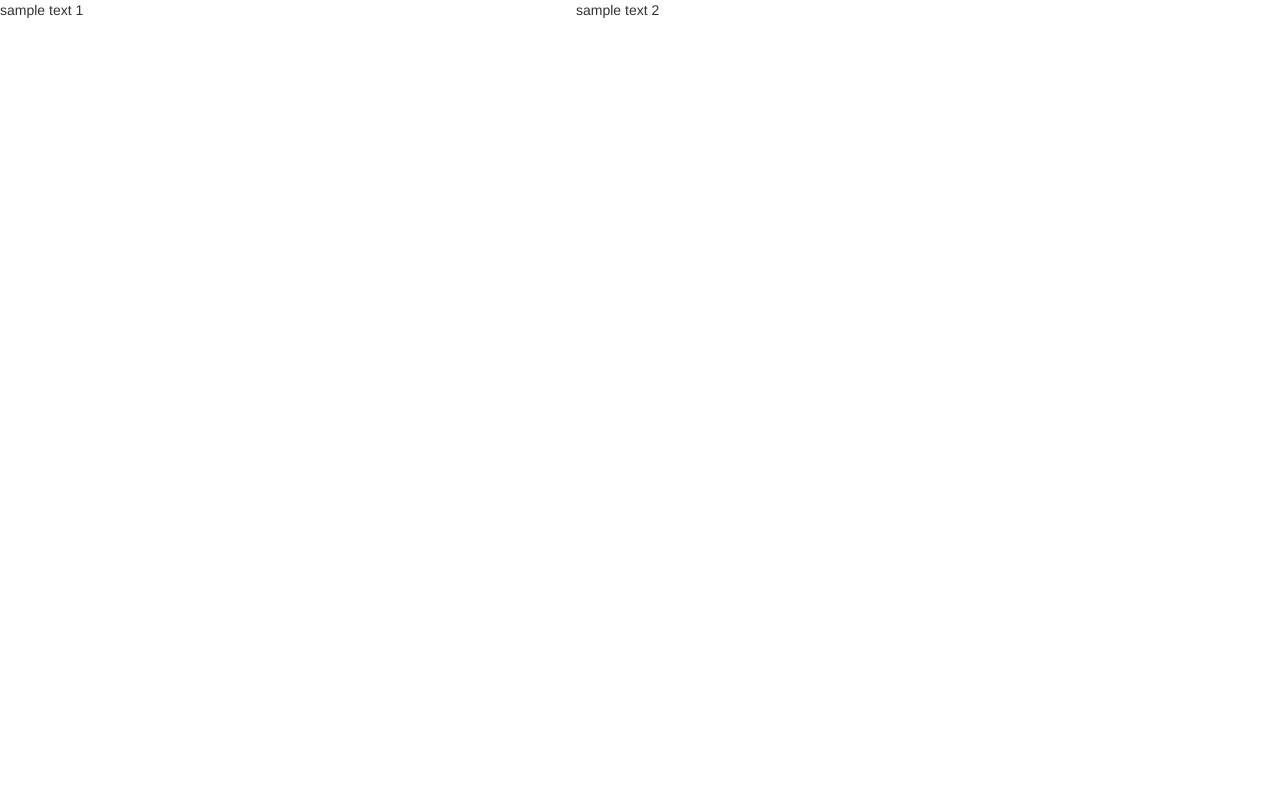
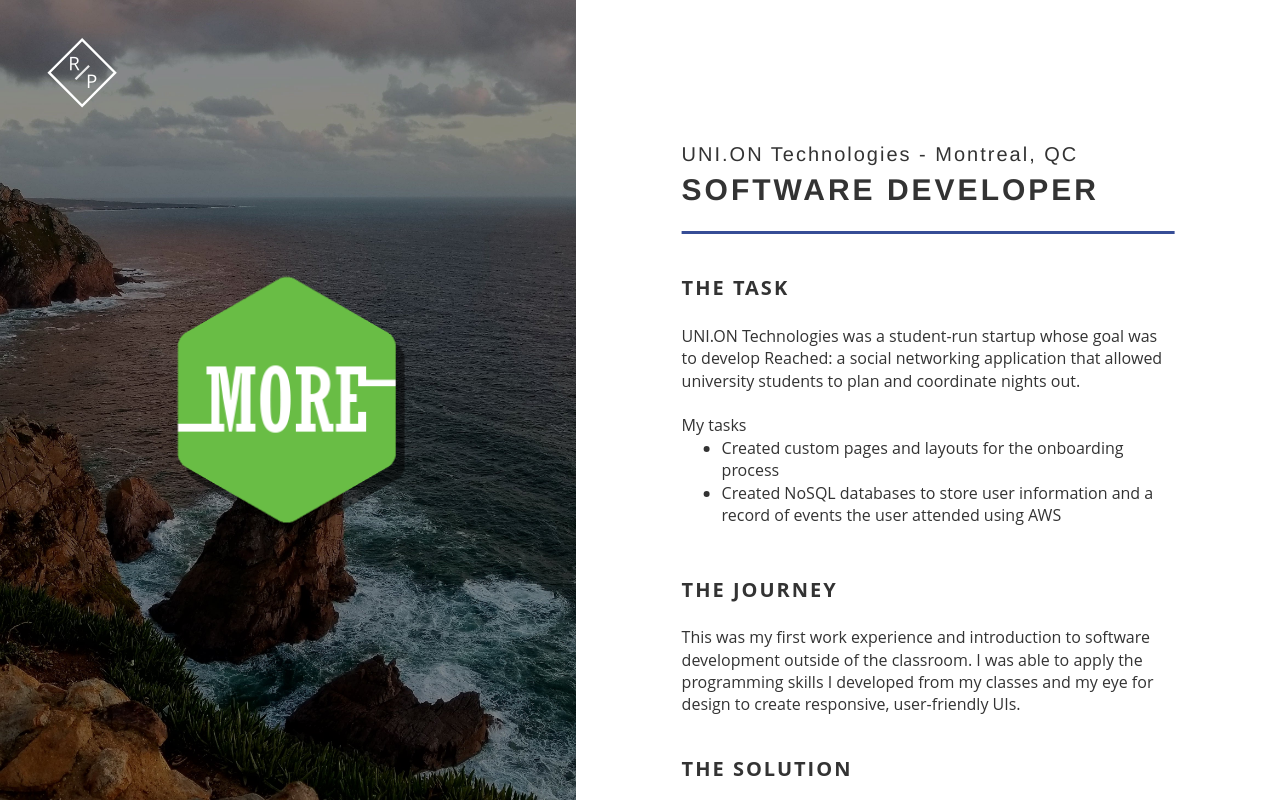
Before and after one commit to richiepiya/myWebsite, a React (Create React App) app: page /contact in a window 1280 px wide. Built offline with nearby package versions, Linux system fonts and the light colour scheme.

Commit message:
UNI.ON content

```diff
--- a/src/Components/Pages/contactPage.js
+++ b/src/Components/Pages/contactPage.js
@@ -4,11 +4,42 @@
   render() {
     return (
       <div className="container-fluid">
+
         <div className="section-category">
-          <div id="test1">sample text 1</div>
+          <div className="morePageImg"></div>
+          <div id="moreImg"></div>
         </div>
+
         <div className="section-info">
-          <div id="test2">sample text 2</div>
+          <div id="workContainer">
+            <div id="subjectHeader">UNI.ON Technologies - Montreal, QC</div>
+            <div id="workTitle"><strong>SOFTWARE DEVELOPER</strong></div>
+
+            <hr id="subjectLineWork"></hr>
+            <br />
+
+            <div id="workContent">
+              <div id="subjectHeader"><strong>THE TASK</strong></div>
+              <br />
+              <div id="workContent">UNI.ON Technologies was a student-run startup whose goal was to develop Reached: a social networking application that allowed university students to plan and coordinate nights out.
+                <br /><br />
+                My tasks
+                <ul>
+                  <li>Created custom pages and layouts for the onboarding process</li>
+                  <li>Created NoSQL databases to store user information and a record of events the user attended using AWS</li>
+                </ul>
+              </div>
+
+              <div id="subjectHeader"><strong>THE JOURNEY</strong></div>
+              <br />
+              <div id="workContent">This was my first work experience and introduction to software development outside of the classroom. I was able to apply the programming skills I developed from my classes and my eye for design to create responsive, user-friendly UIs.</div>
+
+              <div id="subjectHeader"><strong>THE SOLUTION</strong></div>
+              <br />
+              <div id="workContentLast">placeholder...</div>
+
+            </div>
+          </div>
         </div>
 
       </div>
```
